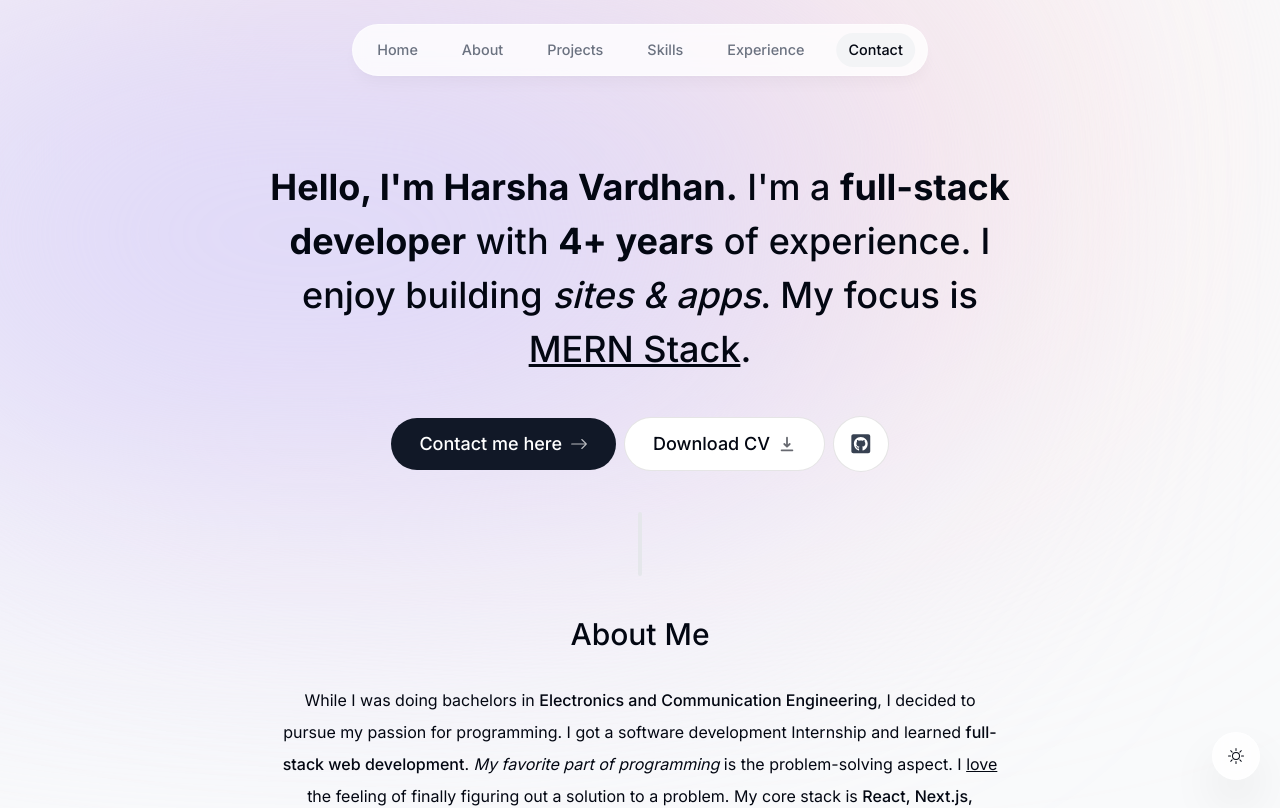
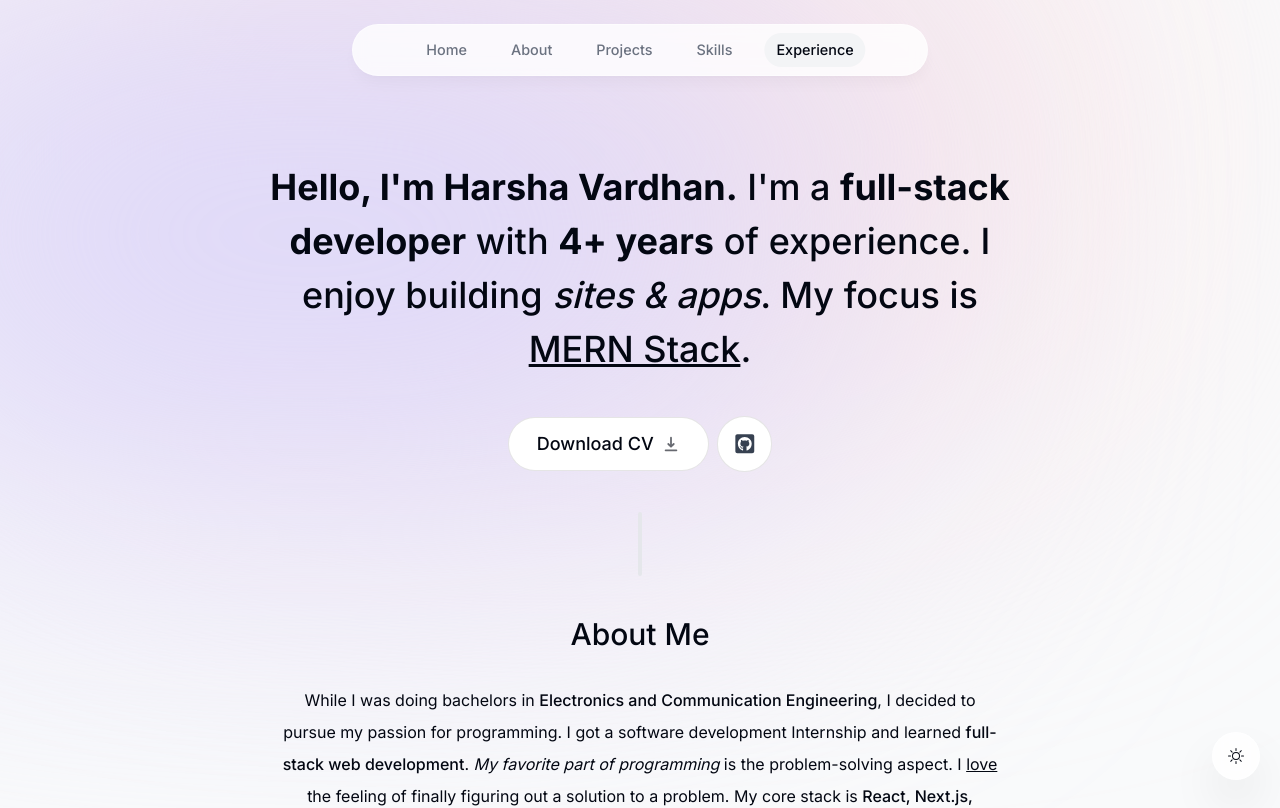
Before and after one commit to hash527/portfolio, a Next.js app: page / in a window 1280 px wide. Shown: the top 808 px of the page. Built offline with nearby package versions, Linux system fonts and the light colour scheme; no server answers.

Commit message:
Xylo version updated

```diff
--- a/app/page.tsx
+++ b/app/page.tsx
@@ -15,7 +15,7 @@ export default function Home() {
       <Projects />
       <Skills />
       <Experience />
-      <Contact />
+      {/* <Contact /> */}
     </main>
   );
 }
--- a/components/contact.tsx
+++ b/components/contact.tsx
@@ -30,7 +30,7 @@ export default function Contact() {
       }}
     >
       <SectionHeading>Contact me</SectionHeading>
-
+{/*
       <p className="text-gray-700 -mt-6 dark:text-white/80">
         Please contact me on +917680806923
         <br /> <span>(or)</span> <br />
@@ -38,7 +38,7 @@ export default function Contact() {
         <a className="underline" href="mailto:harshavardhanreddy527@gmail.com">
           harshavardhanreddy527@gmail.com
         </a>{" "}
-      </p>
+      </p> */}
 
       <form
         className="mt-10 flex flex-col dark:text-black"
--- a/components/experience.tsx
+++ b/components/experience.tsx
@@ -18,7 +18,7 @@ export default function Experience() {
   return (
     <section id="experience" ref={ref} className="scroll-mt-28 mb-28 sm:mb-40">
       <SectionHeading>My experience</SectionHeading>
-      <VerticalTimeline lineColor="">
+      <VerticalTimeline layout="1-column-left" lineColor="">
         {experiencesData.map((item, index) => (
           <React.Fragment key={index}>
             <VerticalTimelineElement
--- a/components/intro.tsx
+++ b/components/intro.tsx
@@ -40,7 +40,7 @@ export default function Intro() {
           delay: 0.1,
         }}
       >
-        <Link
+        {/* <Link
           href="#contact"
           className="group bg-gray-900 text-white px-7 py-3 flex items-center gap-2 rounded-full outline-none focus:scale-110 hover:scale-110 hover:bg-gray-950 active:scale-105 transition"
           onClick={() => {
@@ -50,7 +50,7 @@ export default function Intro() {
         >
           Contact me here{" "}
           <BsArrowRight className="opacity-70 group-hover:translate-x-1 transition" />
-        </Link>
+        </Link> */}
 
         <a
           className="group bg-white px-7 py-3 flex items-center gap-2 rounded-full outline-none focus:scale-110 hover:scale-110 active:scale-105 transition cursor-pointer borderBlack dark:bg-white/10"
@@ -71,7 +71,7 @@ export default function Intro() {
 
         <a
           className="bg-white p-4 text-gray-700 flex items-center gap-2 text-[1.35rem] rounded-full focus:scale-[1.15] hover:scale-[1.15] hover:text-gray-950 active:scale-105 transition cursor-pointer borderBlack dark:bg-white/10 dark:text-white/60"
-          href="https://github.com"
+          href="https://github.com/hash527"
           target="_blank"
         >
           <FaGithubSquare />
--- a/lib/data.ts
+++ b/lib/data.ts
@@ -27,10 +27,10 @@ export const links = [
     name: "Experience",
     hash: "#experience",
   },
-  {
-    name: "Contact",
-    hash: "#contact",
-  },
+  // {
+  //   name: "Contact",
+  //   hash: "#contact",
+  // },
 ] as const;
 
 export const experiencesData = [
```
